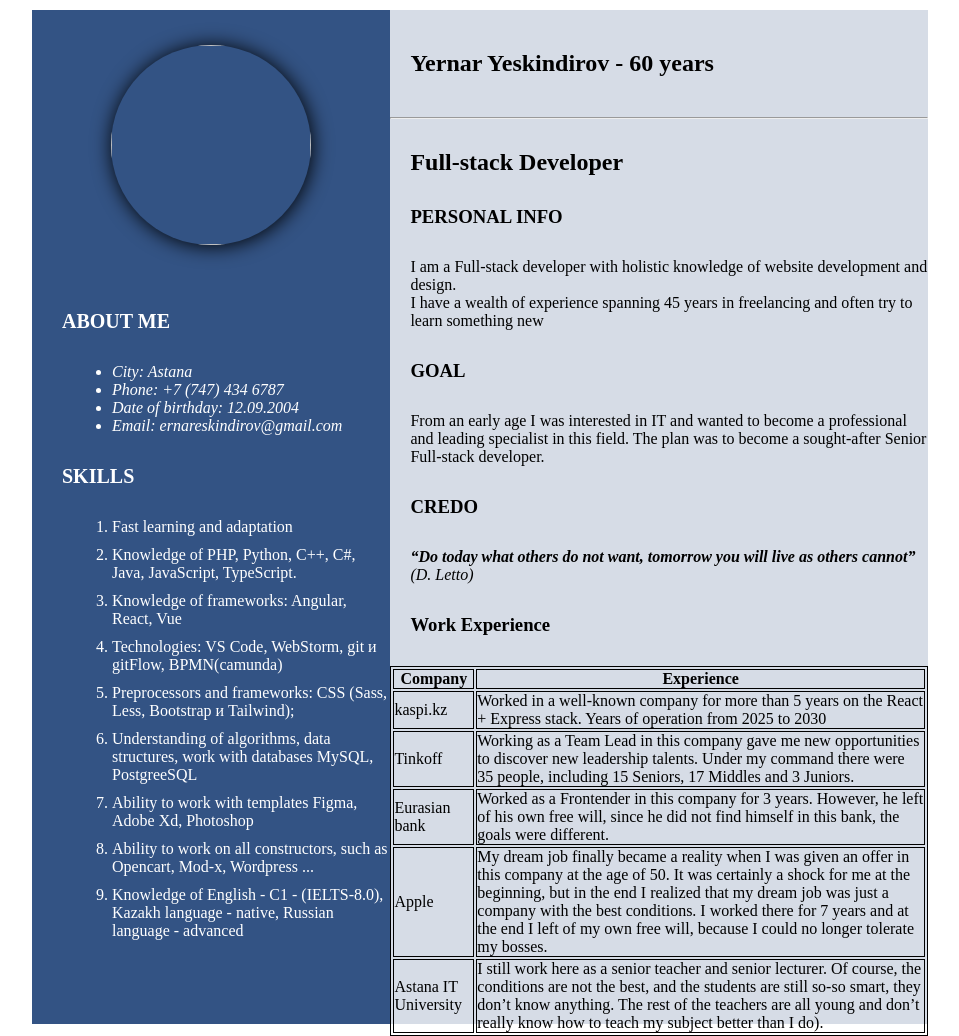
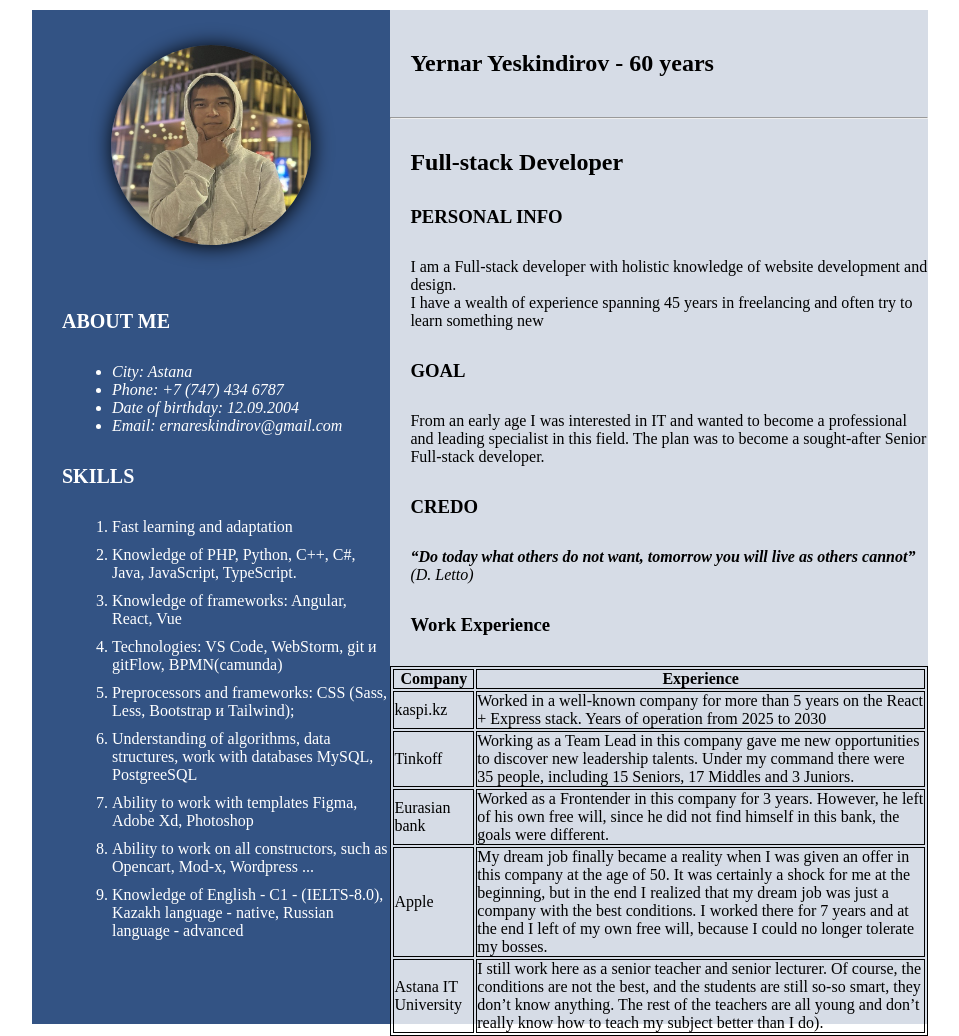
Before and after one commit to ernareskindirov/cv, a plain HTML site: page index.html in a window 1280 px wide. Shown: the top 1036 px of the page, without its empty margins (288-1247 px from the left). Drawn offline with Linux system fonts and the light colour scheme.

Commit message:
Update index.html

```diff
--- a/index.html
+++ b/index.html
@@ -12,7 +12,7 @@
       <section class="sidebar">
         <div class="img-block">
           <div class="img-main">
-            <img src="img/2.jpg" alt="" />
+            <img src="2.jpg" alt="" />
           </div>
         </div>
         <div class="my-info-block">
```
